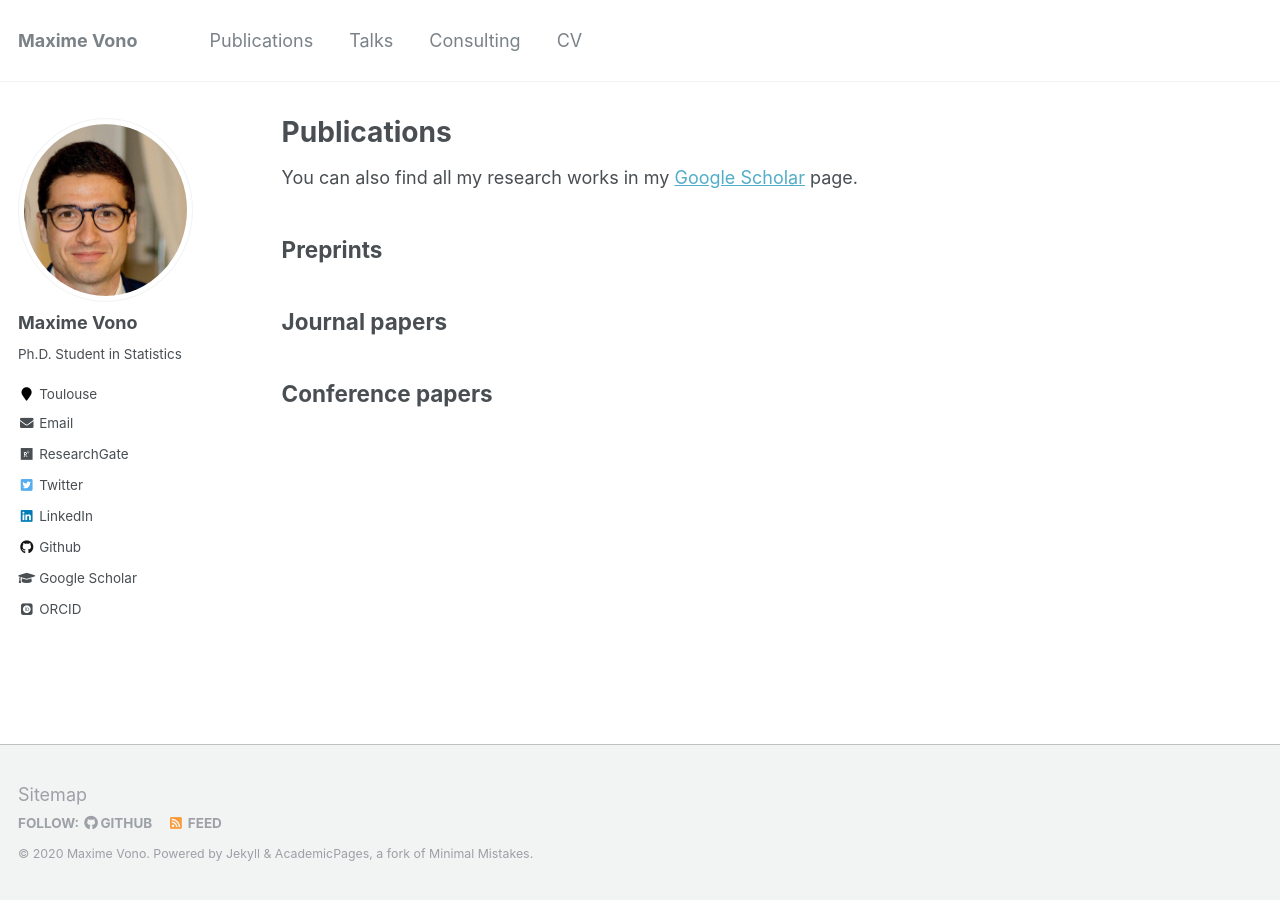
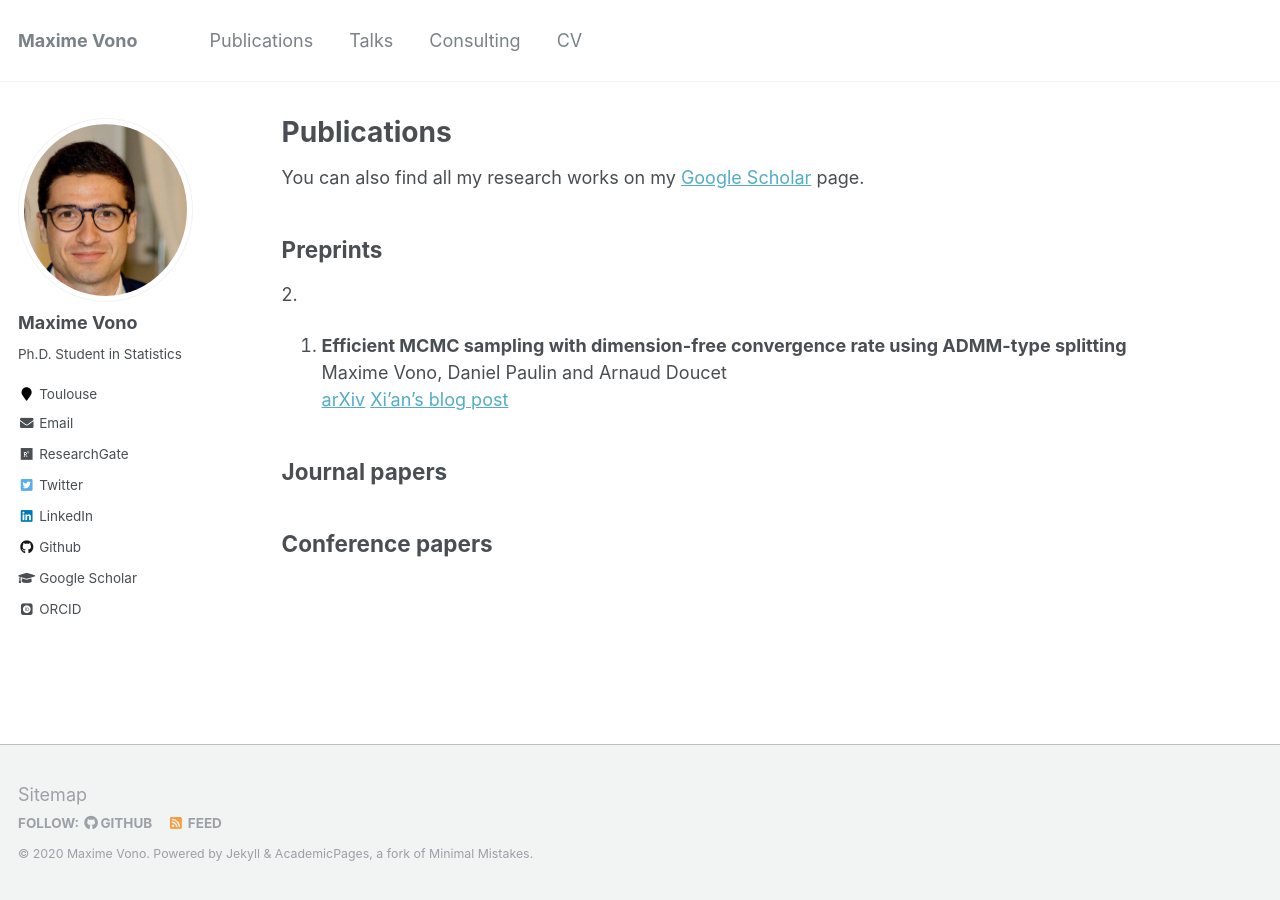
Before and after one commit to mvono/mvono.github.io, a Jekyll site: the page built from _pages/publications.md, in a window 1280 px wide. Built offline with Jekyll 4.4.1, drawn with Linux system fonts in a browser that asks for light colours; some web fonts are replaced.

Commit message:
update publi

```diff
--- a/_pages/publications.md
+++ b/_pages/publications.md
@@ -5,9 +5,16 @@ permalink: /publications/
 author_profile: true
 ---
 
-You can also find all my research works in my [Google Scholar](https://scholar.google.fr/citations?user=R5dfDTAAAAAJ&hl=en) page.
+You can also find all my research works on my [Google Scholar](https://scholar.google.fr/citations?user=R5dfDTAAAAAJ&hl=en) page.
 
 ## Preprints
+
+2.
+
+1. **Efficient MCMC sampling with dimension-free convergence rate using ADMM-type splitting**
+Maxime Vono, Daniel Paulin and Arnaud Doucet
+[arXiv](https://arxiv.org/abs/1905.11937) [Xi'an's blog post](https://xianblog.wordpress.com/2019/06/24/efficient-mcmc-sampling/)
+
 
 ## Journal papers
 
```
Also changed, not shown: 2 other files.
